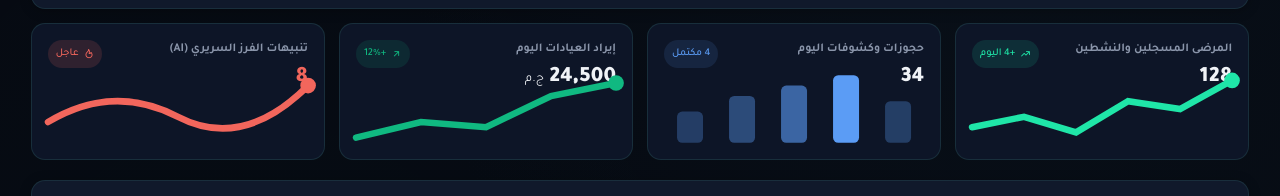
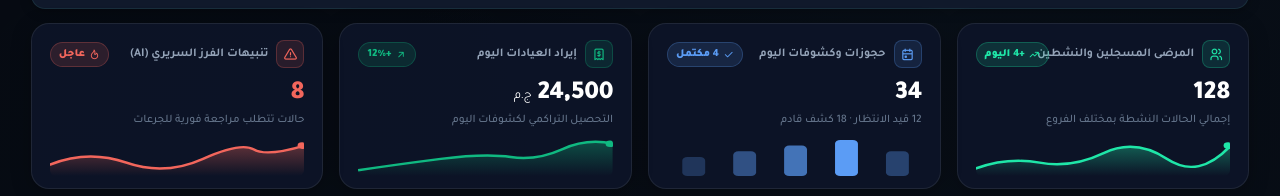
Before and after one commit to KarimEletriby/tababa, a website built with Vite: page tababa-doctor-dashboard.html in a window 1280 px wide. Shown: the part 918-1114 px from the top of the page. Built offline with nearby package versions, Linux system fonts and the light colour scheme.

Commit message:
fix(doctor-dashboard): redesign KPI sparkline cards with dedicated layout and zero text collisions

```diff
--- a/tababa-doctor-dashboard.html
+++ b/tababa-doctor-dashboard.html
@@ -634,69 +634,164 @@
   box-shadow: 0 6px 26px rgba(31, 230, 168, 0.55);
 }
 
-/* ===== 3. GLASSMORPHIC STATS WITH SPARKLINE CHARTS ===== */
+/* ===== 3. EXECUTIVE GLASSMORPHIC STATS WITH SPARKLINE CHARTS ===== */
 .stats-sparkline-grid {
   display: grid;
   grid-template-columns: repeat(4, 1fr);
-  gap: 14px;
-  margin-bottom: 20px;
-}
-
-@media (max-width: 1080px) {
+  gap: 16px;
+  margin-bottom: 24px;
+}
+
+@media (max-width: 1180px) {
   .stats-sparkline-grid {
     grid-template-columns: repeat(2, 1fr);
   }
 }
 
-@media (max-width: 540px) {
+@media (max-width: 600px) {
   .stats-sparkline-grid {
     grid-template-columns: 1fr;
   }
 }
 
 .spark-card {
-  background: #0d1527;
-  border: 1px solid rgba(110, 231, 201, 0.12);
-  border-radius: 14px;
-  padding: 16px;
+  background: rgba(13, 21, 39, 0.95);
+  border: 1px solid rgba(255, 255, 255, 0.08);
+  border-radius: 18px;
+  padding: 16px 18px 12px 18px;
   display: flex;
   flex-direction: column;
   justify-content: space-between;
+  min-height: 158px;
+  cursor: pointer;
+  transition: all 0.25s cubic-bezier(0.16, 1, 0.3, 1);
+  position: relative;
+  overflow: hidden;
+  box-shadow: 0 4px 20px rgba(0, 0, 0, 0.25);
+}
+
+.spark-card:hover {
+  transform: translateY(-3px);
+  box-shadow: 0 12px 30px rgba(0, 0, 0, 0.45);
+}
+
+.spark-card.card-patients:hover {
+  border-color: rgba(31, 230, 168, 0.4);
+  box-shadow: 0 12px 30px rgba(0, 0, 0, 0.45), 0 0 24px rgba(31, 230, 168, 0.15);
+}
+
+.spark-card.card-appointments:hover {
+  border-color: rgba(91, 156, 245, 0.4);
+  box-shadow: 0 12px 30px rgba(0, 0, 0, 0.45), 0 0 24px rgba(91, 156, 245, 0.15);
+}
+
+.spark-card.card-revenue:hover {
+  border-color: rgba(16, 185, 129, 0.4);
+  box-shadow: 0 12px 30px rgba(0, 0, 0, 0.45), 0 0 24px rgba(16, 185, 129, 0.15);
+}
+
+.spark-card.card-alerts:hover {
+  border-color: rgba(242, 102, 92, 0.4);
+  box-shadow: 0 12px 30px rgba(0, 0, 0, 0.45), 0 0 24px rgba(242, 102, 92, 0.15);
+}
+
+/* Card Header: Icon, Title, and Badge */
+.spark-head {
+  display: flex;
+  justify-content: space-between;
+  align-items: center;
   gap: 10px;
-  cursor: pointer;
-  transition: var(--transition);
-}
-
-.spark-card:hover {
-  border-color: rgba(31, 230, 168, 0.35);
-  transform: translateY(-2px);
-  box-shadow: 0 6px 20px rgba(0,0,0,0.3);
-}
-
-.spark-top {
-  display: flex;
-  justify-content: space-between;
-  align-items: flex-start;
-}
-
-.spark-num {
-  font-size: 22px;
-  font-weight: 900;
-  color: var(--text-primary);
-  margin-top: 2px;
-}
+  margin-bottom: 12px;
+}
+
+.spark-title-group {
+  display: flex;
+  align-items: center;
+  gap: 8px;
+  min-width: 0;
+}
+
+.spark-icon {
+  width: 28px;
+  height: 28px;
+  border-radius: 8px;
+  display: flex;
+  align-items: center;
+  justify-content: center;
+  font-size: 14px;
+  flex-shrink: 0;
+}
+
+.spark-icon.emerald { background: rgba(31, 230, 168, 0.12); color: #1fe6a8; border: 1px solid rgba(31, 230, 168, 0.25); }
+.spark-icon.sapphire { background: rgba(91, 156, 245, 0.12); color: #5b9cf5; border: 1px solid rgba(91, 156, 245, 0.25); }
+.spark-icon.teal { background: rgba(16, 185, 129, 0.12); color: #10b981; border: 1px solid rgba(16, 185, 129, 0.25); }
+.spark-icon.ruby { background: rgba(242, 102, 92, 0.12); color: #f2665c; border: 1px solid rgba(242, 102, 92, 0.25); }
 
 .spark-lbl {
   font-size: 12px;
-  color: var(--text-secondary);
-  font-weight: 600;
-}
-
+  font-weight: 700;
+  color: #94a3b8;
+  white-space: nowrap;
+}
+
+.spark-badge {
+  font-size: 11px;
+  font-weight: 800;
+  padding: 3px 8px;
+  border-radius: 20px;
+  display: inline-flex;
+  align-items: center;
+  gap: 4px;
+  flex-shrink: 0;
+}
+
+.spark-badge.emerald { background: rgba(31, 230, 168, 0.14); color: #1fe6a8; border: 1px solid rgba(31, 230, 168, 0.25); }
+.spark-badge.sapphire { background: rgba(91, 156, 245, 0.14); color: #5b9cf5; border: 1px solid rgba(91, 156, 245, 0.25); }
+.spark-badge.teal { background: rgba(16, 185, 129, 0.14); color: #10b981; border: 1px solid rgba(16, 185, 129, 0.25); }
+.spark-badge.ruby { background: rgba(242, 102, 92, 0.14); color: #f2665c; border: 1px solid rgba(242, 102, 92, 0.25); }
+
+/* Card Body: Metric Value and Subtitle */
+.spark-mid {
+  display: flex;
+  flex-direction: column;
+  align-items: flex-start;
+  text-align: right;
+  margin-bottom: 8px;
+  position: relative;
+  z-index: 2;
+}
+
+.spark-num {
+  font-size: 26px;
+  font-weight: 900;
+  color: #ffffff;
+  line-height: 1.1;
+  letter-spacing: -0.5px;
+}
+
+.spark-sub {
+  font-size: 11.5px;
+  color: #64748b;
+  font-weight: 500;
+  margin-top: 3px;
+}
+
+/* Dedicated Chart Box - Isolated from Text */
 .spark-chart-box {
   width: 100%;
   height: 38px;
+  position: relative;
+  overflow: hidden;
+  border-radius: 6px;
   display: flex;
   align-items: flex-end;
+  margin-top: auto;
+}
+
+.spark-chart-box svg {
+  width: 100%;
+  height: 100%;
+  display: block;
 }
 
 /* ===== 4. TIMELINE VS LIST VIEW TOGGLE ===== */
@@ -1960,72 +2055,109 @@
   <!-- ==================== 3. SPARKLINE KPI STATS ==================== -->
   <div class="stats-sparkline-grid" id="statsSparklineGrid">
     <!-- Stat 1: Active Patients -->
-    <div class="spark-card" onclick="location.href='doctor-patients.html'">
-      <div class="spark-top">
-        <div>
+    <div class="spark-card card-patients" onclick="location.href='doctor-patients.html'" title="عرض وإدارة المرضى النشطين">
+      <div class="spark-head">
+        <div class="spark-title-group">
+          <div class="spark-icon emerald"><i class="ti ti-users"></i></div>
           <div class="spark-lbl">المرضى المسجلين والنشطين</div>
-          <div class="spark-num" id="sparkPatientsVal">128</div>
-        </div>
-        <span class="pill xs" style="background:rgba(31,230,168,0.12);color:#1fe6a8;border:none"><i class="ti ti-trending-up"></i> +4 اليوم</span>
+        </div>
+        <span class="spark-badge emerald"><i class="ti ti-trending-up"></i> +4 اليوم</span>
+      </div>
+      <div class="spark-mid">
+        <div class="spark-num" id="sparkPatientsVal">128</div>
+        <div class="spark-sub">إجمالي الحالات النشطة بمختلف الفروع</div>
       </div>
       <div class="spark-chart-box">
-        <svg viewBox="0 0 100 28" width="100%" height="28" style="overflow:visible">
-          <polyline fill="none" stroke="#1fe6a8" stroke-width="2.5" stroke-linecap="round" points="0,22 20,18 40,24 60,12 80,15 100,4" />
-          <circle cx="100" cy="4" r="3" fill="#1fe6a8" />
+        <svg viewBox="0 0 200 40" preserveAspectRatio="none">
+          <defs>
+            <linearGradient id="gradPatients" x1="0" y1="0" x2="0" y2="1">
+              <stop offset="0%" stop-color="#1fe6a8" stop-opacity="0.35"/>
+              <stop offset="100%" stop-color="#1fe6a8" stop-opacity="0.0"/>
+            </linearGradient>
+          </defs>
+          <path d="M0,32 Q25,20 50,26 T100,16 T150,22 T200,8 L200,40 L0,40 Z" fill="url(#gradPatients)" />
+          <path d="M0,32 Q25,20 50,26 T100,16 T150,22 T200,8" fill="none" stroke="#1fe6a8" stroke-width="2.5" stroke-linecap="round" />
+          <circle cx="198" cy="8" r="3.5" fill="#1fe6a8" />
         </svg>
       </div>
     </div>
 
     <!-- Stat 2: Today's Bookings -->
-    <div class="spark-card" onclick="location.href='doctor-consultation.html'">
-      <div class="spark-top">
-        <div>
+    <div class="spark-card card-appointments" onclick="location.href='doctor-consultation.html'" title="عرض جدول كشوفات وحجوزات اليوم">
+      <div class="spark-head">
+        <div class="spark-title-group">
+          <div class="spark-icon sapphire"><i class="ti ti-calendar-event"></i></div>
           <div class="spark-lbl">حجوزات وكشوفات اليوم</div>
-          <div class="spark-num" id="sparkAppointmentsVal">34</div>
-        </div>
-        <span class="pill xs" style="background:rgba(91,156,245,0.12);color:#5b9cf5;border:none">4 مكتمل</span>
+        </div>
+        <span class="spark-badge sapphire"><i class="ti ti-check"></i> 4 مكتمل</span>
+      </div>
+      <div class="spark-mid">
+        <div class="spark-num" id="sparkAppointmentsVal">34</div>
+        <div class="spark-sub">12 قيد الانتظار · 18 كشف قادم</div>
       </div>
       <div class="spark-chart-box">
-        <svg viewBox="0 0 100 28" width="100%" height="28" style="overflow:visible">
-          <rect x="5" y="16" width="10" height="12" rx="2" fill="rgba(91,156,245,0.3)" />
-          <rect x="25" y="10" width="10" height="18" rx="2" fill="rgba(91,156,245,0.4)" />
-          <rect x="45" y="6" width="10" height="22" rx="2" fill="rgba(91,156,245,0.6)" />
-          <rect x="65" y="2" width="10" height="26" rx="2" fill="#5b9cf5" />
-          <rect x="85" y="12" width="10" height="16" rx="2" fill="rgba(91,156,245,0.3)" />
+        <svg viewBox="0 0 200 40" preserveAspectRatio="none">
+          <rect x="12" y="20" width="18" height="20" rx="4" fill="rgba(91,156,245,0.25)" />
+          <rect x="52" y="14" width="18" height="26" rx="4" fill="rgba(91,156,245,0.45)" />
+          <rect x="92" y="8"  width="18" height="32" rx="4" fill="rgba(91,156,245,0.7)" />
+          <rect x="132" y="2" width="18" height="38" rx="4" fill="#5b9cf5" />
+          <rect x="172" y="14" width="18" height="26" rx="4" fill="rgba(91,156,245,0.35)" />
         </svg>
       </div>
     </div>
 
     <!-- Stat 3: Today's Revenue -->
-    <div class="spark-card" onclick="location.href='doctor-financial.html'">
-      <div class="spark-top">
-        <div>
+    <div class="spark-card card-revenue" onclick="location.href='doctor-financial.html'" title="عرض التقرير المالي والإيرادات">
+      <div class="spark-head">
+        <div class="spark-title-group">
+          <div class="spark-icon teal"><i class="ti ti-receipt-2"></i></div>
           <div class="spark-lbl">إيراد العيادات اليوم</div>
-          <div class="spark-num" id="sparkRevenueVal">24,500 <span style="font-size:13px;font-weight:400">ج.م</span></div>
-        </div>
-        <span class="pill xs" style="background:rgba(16,185,129,0.12);color:#10b981;border:none"><i class="ti ti-arrow-up-right"></i> +12%</span>
+        </div>
+        <span class="spark-badge teal"><i class="ti ti-arrow-up-right"></i> +12%</span>
+      </div>
+      <div class="spark-mid">
+        <div class="spark-num" id="sparkRevenueVal">24,500 <span style="font-size:13px;font-weight:400;color:#64748b">ج.م</span></div>
+        <div class="spark-sub">التحصيل التراكمي لكشوفات اليوم</div>
       </div>
       <div class="spark-chart-box">
-        <svg viewBox="0 0 100 28" width="100%" height="28" style="overflow:visible">
-          <polyline fill="none" stroke="#10b981" stroke-width="2.5" stroke-linecap="round" points="0,26 25,20 50,22 75,10 100,5" />
-          <circle cx="100" cy="5" r="3" fill="#10b981" />
+        <svg viewBox="0 0 200 40" preserveAspectRatio="none">
+          <defs>
+            <linearGradient id="gradRevenue" x1="0" y1="0" x2="0" y2="1">
+              <stop offset="0%" stop-color="#10b981" stop-opacity="0.35"/>
+              <stop offset="100%" stop-color="#10b981" stop-opacity="0.0"/>
+            </linearGradient>
+          </defs>
+          <path d="M0,34 Q30,28 65,22 T120,20 T160,12 T200,6 L200,40 L0,40 Z" fill="url(#gradRevenue)" />
+          <path d="M0,34 Q30,28 65,22 T120,20 T160,12 T200,6" fill="none" stroke="#10b981" stroke-width="2.5" stroke-linecap="round" />
+          <circle cx="198" cy="6" r="3.5" fill="#10b981" />
         </svg>
       </div>
     </div>
 
     <!-- Stat 4: AI Clinical Alerts -->
-    <div class="spark-card" onclick="openAiRecomModal()">
-      <div class="spark-top">
-        <div>
+    <div class="spark-card card-alerts" onclick="openAiRecomModal()" title="فتح رادار توصيات الذكاء الاصطناعي">
+      <div class="spark-head">
+        <div class="spark-title-group">
+          <div class="spark-icon ruby"><i class="ti ti-alert-triangle"></i></div>
           <div class="spark-lbl">تنبيهات الفرز السريري (AI)</div>
-          <div class="spark-num" id="sparkAlertsVal" style="color:#f2665c">5</div>
-        </div>
-        <span class="pill xs" style="background:rgba(242,102,92,0.15);color:#f2665c;border:none"><i class="ti ti-flame"></i> عاجل</span>
+        </div>
+        <span class="spark-badge ruby"><i class="ti ti-flame"></i> عاجل</span>
+      </div>
+      <div class="spark-mid">
+        <div class="spark-num" id="sparkAlertsVal" style="color:#f2665c;">5</div>
+        <div class="spark-sub">حالات تتطلب مراجعة فورية للجرعات</div>
       </div>
       <div class="spark-chart-box">
-        <svg viewBox="0 0 100 28" width="100%" height="28" style="overflow:visible">
-          <path d="M0,20 Q25,5 50,18 T100,6" fill="none" stroke="#f2665c" stroke-width="2.5" stroke-linecap="round" />
-          <circle cx="100" cy="6" r="3" fill="#f2665c" />
+        <svg viewBox="0 0 200 40" preserveAspectRatio="none">
+          <defs>
+            <linearGradient id="gradAlerts" x1="0" y1="0" x2="0" y2="1">
+              <stop offset="0%" stop-color="#f2665c" stop-opacity="0.35"/>
+              <stop offset="100%" stop-color="#f2665c" stop-opacity="0.0"/>
+            </linearGradient>
+          </defs>
+          <path d="M0,28 Q30,12 60,26 T120,22 T160,12 T200,8 L200,40 L0,40 Z" fill="url(#gradAlerts)" />
+          <path d="M0,28 Q30,12 60,26 T120,22 T160,12 T200,8" fill="none" stroke="#f2665c" stroke-width="2.5" stroke-linecap="round" />
+          <circle cx="198" cy="8" r="3.5" fill="#f2665c" />
         </svg>
       </div>
     </div>
```
